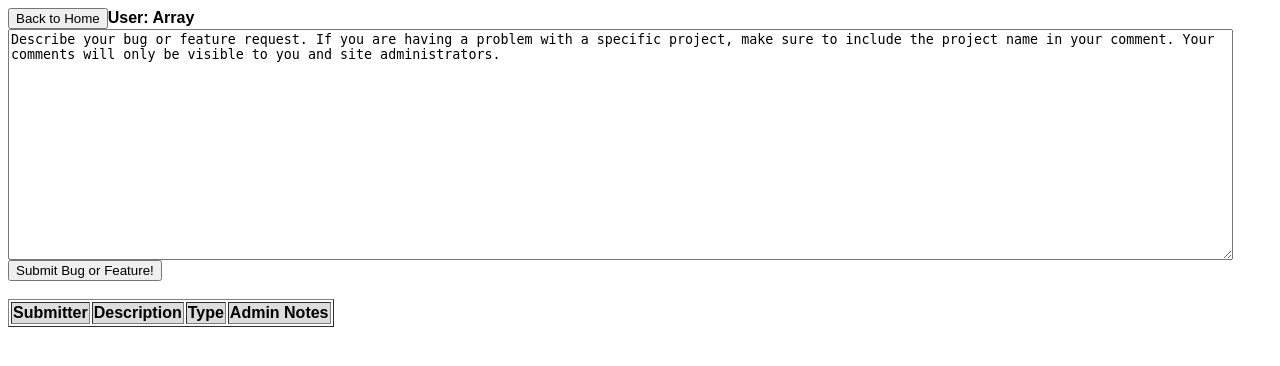
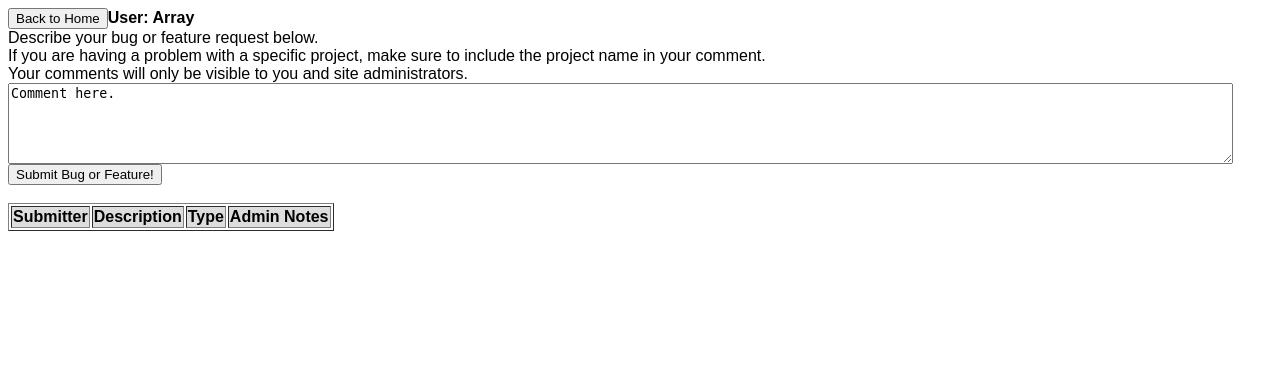
Before and after one commit to berman-lab/ymap, a PHP site: page /bug.php in a window 1280 px wide. Shown: the top 366 px of the page. Run offline with PHP 8.4, Linux system fonts and the light colour scheme; the visitor is signed in with stand-in values (Sample User, id 1); lists and menus that the app fills with data are empty.

Commit message:
Improved text associated with bug-tracking form.

```diff
--- a/bug.php
+++ b/bug.php
@@ -40,7 +40,10 @@
 		<div id="bugSubmit">
 			<button type="button" onclick="window.location.href='index.php'">Back to Home</button><b>User: <?php echo $user?></b>
 			<input type="hidden" id="submitter" name="submitter" value="<?php echo $user?>"><br>
-			<textarea id="description" rows="15" cols="150">Describe your bug or feature request. If you are having a problem with a specific project, make sure to include the project name in your comment. Your comments will only be visible to you and site administrators.</textarea><br />
+			Describe your bug or feature request below.<br>
+			If you are having a problem with a specific project, make sure to include the project name in your comment.<br>
+			Your comments will only be visible to you and site administrators.
+			<textarea id="description" rows="5" cols="150">Comment here.</textarea><br />
 			<button type="button" onclick="submitBug()">Submit Bug or Feature!</button><br /><br />
 		</div>
 		<div id="bugList">
```
